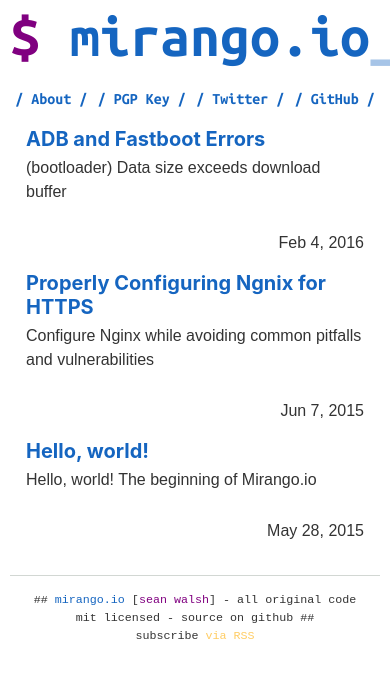
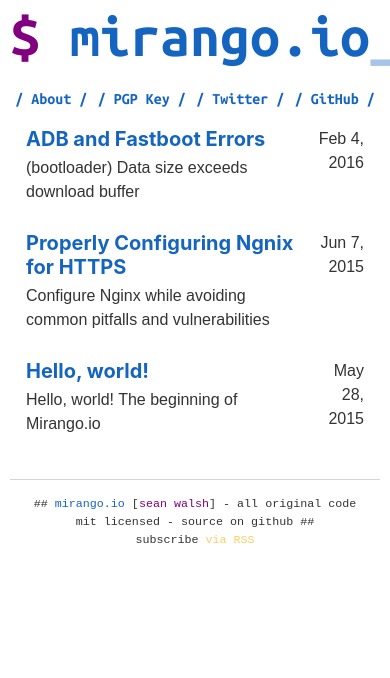
Before and after one commit to sdwalsh/mirango-2016, a Jekyll site: the page built from index.html, in a window 390 px wide. Shown: the top 678 px of the page. Built offline with Jekyll 4.4.1, drawn with Linux system fonts in a browser that asks for light colours; nearby versions of some CDN libraries; some web fonts are replaced; Markdown is read by kramdown in place of the engine named in the settings.

Commit message:
date column for mobile shared with link and description

```diff
--- a/css/main.scss
+++ b/css/main.scss
@@ -136,10 +136,10 @@ blockquote {
     .post-info {
       @include span-columns(10);
       @include media ($tablet) {
-        @include span-columns(12);
+        @include span-columns(10);
       }
        @include media ($mobile) {
-        @include span-columns(12);
+        @include span-columns(10);
       }
       h2 {
         margin-bottom: 5px;
@@ -151,10 +151,10 @@ blockquote {
       font-size: 1em;
       text-align: right;
       @include media ($tablet) {
-        @include span-columns(12);
+        @include span-columns(2);
       }
       @include media ($mobile) {
-        @include span-columns(12);
+        @include span-columns(2);
       }
     }
   }
```
